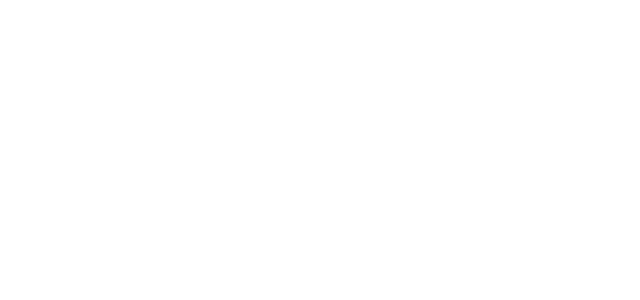
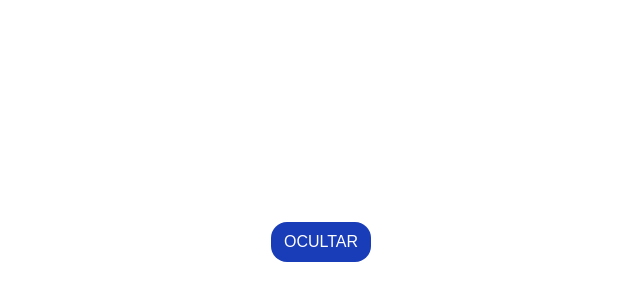
Before and after one commit to JESUSHMSIS/framer-motion-course, a Next.js app: page / in a window 1280 px wide. Shown: the part 102-402 px from the top of the page, without its empty margins (319-959 px from the left). Built offline with nearby package versions, Linux system fonts and the light colour scheme.

Commit message:
add conditional animate with motion

```diff
--- a/components/BasicsOfMotion.tsx
+++ b/components/BasicsOfMotion.tsx
@@ -1,16 +1,35 @@
 "use client";
 
-import { motion } from "motion/react";
+import { motion, AnimatePresence } from "motion/react";
+import { useState } from "react";
 
 const BasicsOfMotion = () => {
+  const [invisible, setInvisible] = useState(true);
   return (
     <div className="grid place-content-center h-[100vh] gap-[0.8rem]">
-      <motion.div
-        initial={{ rotate: "0deg" }}
-        animate={{ rotate: "180deg" }}
-        transition={{ duration: 1 }}
-        className="bg-white w-[100px] h-[100px]"
-      ></motion.div>
+      <motion.button
+        onClick={() => setInvisible(!invisible)}
+        className="bg-blue-800 text-white uppercase p-2 rounded-2xl"
+      >
+        {invisible ? (
+          <motion.p initial={{ rotate: "0deg" }} animate={{ rotate: "360deg" }}>
+            Ocultar
+          </motion.p>
+        ) : (
+          <motion.p>Mostrar</motion.p>
+        )}
+      </motion.button>
+      <AnimatePresence>
+        {invisible && (
+          <motion.div
+            initial={{ rotate: "0deg", scale: 0 }}
+            animate={{ rotate: "180deg", scale: 1 }}
+            exit={{ rotate: "0deg", scale: 0 }}
+            transition={{ duration: 0.4, ease: "backInOut" }}
+            className="bg-white w-[100px] h-[100px]"
+          ></motion.div>
+        )}
+      </AnimatePresence>
     </div>
   );
 };
```
